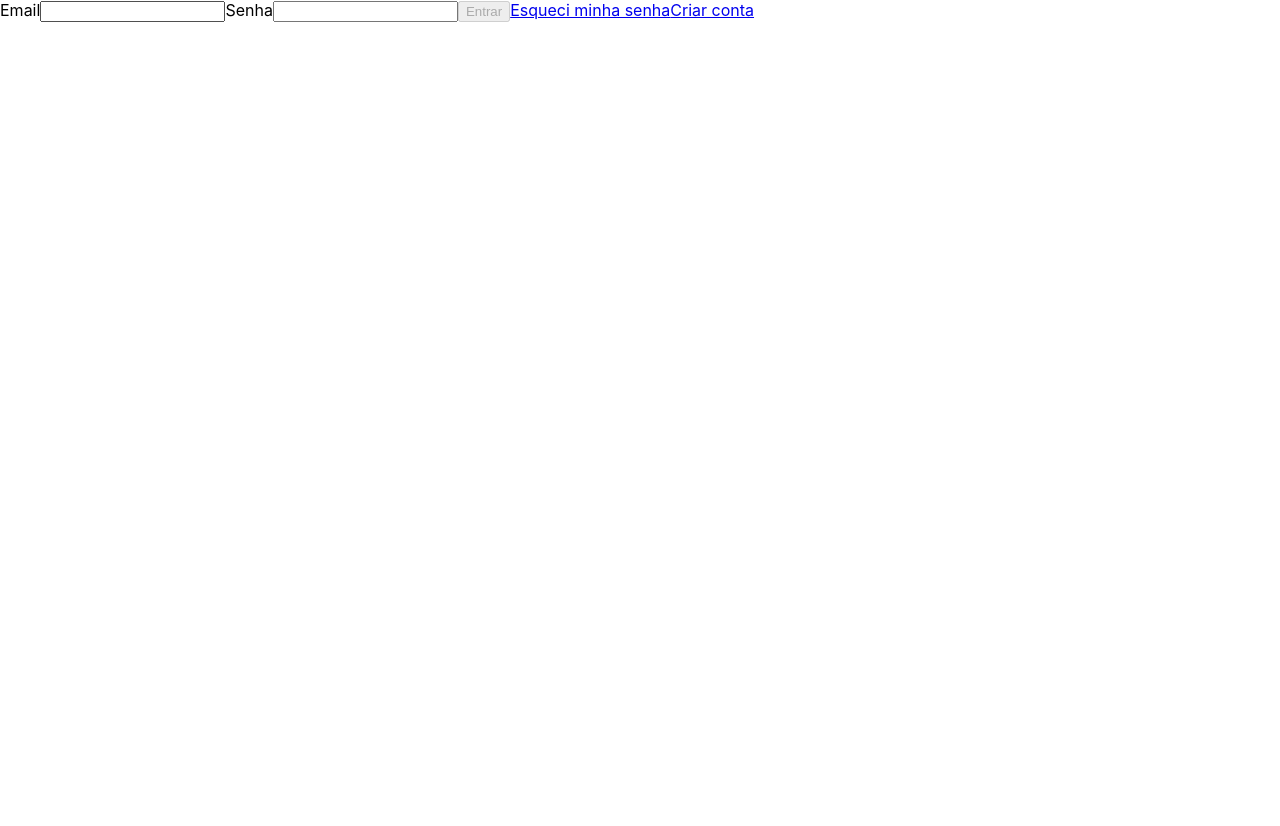
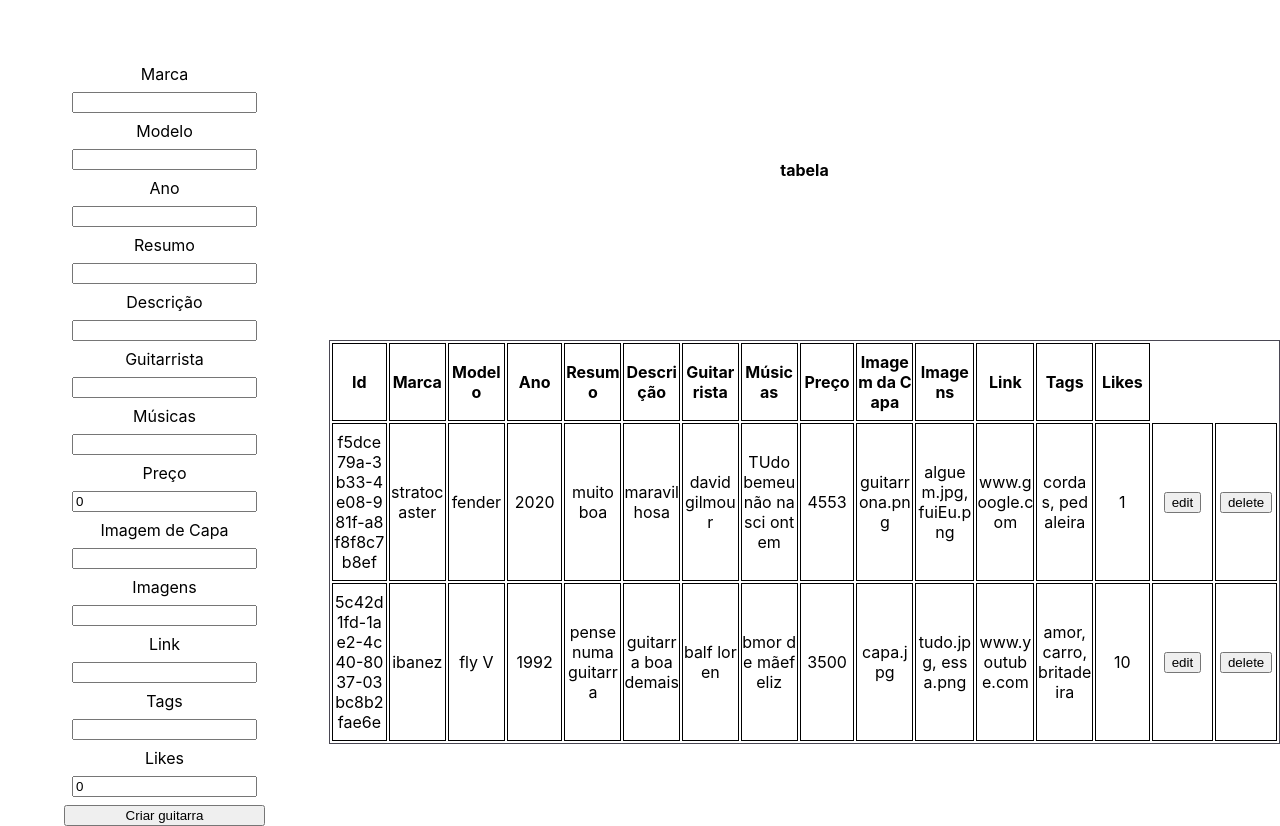
Before and after one commit to AntenorZapata/guitar-app, a React (Create React App) app in the folder client/: page /admin in a window 1280 px wide. Before the commit this address led to /login. Before the commit the page ends 800 px from the top, so only its background shows below. Built offline with nearby package versions, Linux system fonts and the light colour scheme.

Commit message:
fix: update the sort function to handle array fields

```diff
--- a/client/src/App.jsx
+++ b/client/src/App.jsx
@@ -71,7 +71,7 @@ export default function App() {
               <Details {...props} />
             )}
           />
-          <PrivateRoute path="/admin" component={AdminPainel} />
+          <Route path="/admin" component={AdminPainel} />
           <PrivateRoute path="*" component={Login} />
         </Switch>
       </Router>
--- a/client/src/components/form/Form.jsx
+++ b/client/src/components/form/Form.jsx
@@ -34,8 +34,8 @@ export default function form() {
       summary: 'muito boa',
       description: 'maravilhosa',
       player: 'david gilmour',
-      songs: 'TUdo bem, eu não nasci ontem',
-      price: 1999,
+      songs: ['TUdo bem', 'eu não nasci ontem'],
+      price: 4553,
       imageCover: 'guitarrona.png',
       images: 'alguem.jpg, fuiEu.png',
       link: 'www.google.com',
@@ -46,21 +46,22 @@ export default function form() {
       id: uuidv4(),
       brand: 'ibanez',
       model: 'fly V',
-      year: 1990,
+      year: 1992,
       description: 'pense numa guitarra',
       summary: 'guitarra boa demais',
-      player: 'ralf loren',
-      songs: 'Amor de mãe, feliz',
-      price: 4500,
+      player: 'balf loren',
+      songs: ['bmor de mãe', 'feliz'],
+      price: 3500,
       imageCover: 'capa.jpg',
       images: 'tudo.jpg, essa.png',
       link: 'www.youtube.com',
       tags: 'amor, carro, britadeira',
       likeCount: 10,
     },
+
   ]);
   const [state, setState] = useState(initialState);
-  const [order, setOrder] = useState(false);
+  const [order, setOrder] = useState(true);
 
   const handleValue = ({ target }) => {
     const { name } = target;
@@ -74,12 +75,13 @@ export default function form() {
 
   const handleSubmit = (e) => {
     e.preventDefault();
+
     const guitar = guitarTable.find((gt) => gt.id === state.id);
     let newState = [];
     if (guitar) newState = guitarTable.filter((el) => el !== guitar);
     const id = uuidv4();
-    setGuitarTable((prev, _props) => (!guitar ? [...prev, { id, ...state }]
-      : [{ id, ...state }, ...newState]));
+    setGuitarTable((prev, _props) => (!guitar
+      ? [...prev, { id, ...state }] : [{ id, ...state }, ...newState]));
     // dispatch(createGuitarData(state));
   };
 
@@ -111,20 +113,21 @@ export default function form() {
     if (mySubString === 'id') return null;
 
     if (numbers.includes(mySubString)) {
-      newState = [...guitarTable]
-        .sort((a, b) => {
-          if (a[mySubString] > b[mySubString]) {
-            return parseInt(b[mySubString], 10) - parseInt(a[mySubString], 10);
-          }
-          return parseInt(a[mySubString], 10) - parseInt(b[mySubString], 10);
-        });
+      newState = [...guitarTable].sort((a, b) => {
+        if (order) {
+          return +a[mySubString] - +b[mySubString];
+        }
+        return +b[mySubString] - +a[mySubString];
+      });
     } else {
       newState = [...guitarTable].sort((a, b) => {
-        const valueA = a[mySubString].toUpperCase();
-        const valueB = b[mySubString].toUpperCase();
+        const valueA = Array.isArray(a[mySubString])
+          ? a[mySubString].join('').toUpperCase() : a[mySubString].toUpperCase();
+        const valueB = Array.isArray(b[mySubString])
+          ? b[mySubString].join('').toUpperCase() : b[mySubString].toUpperCase();
 
-        if (valueA < valueB) return order ? -1 : 1;
-        if (valueA > valueB) return !order ? 1 : -1;
+        if (valueA < valueB) return order ? 1 : -1;
+        if (valueA > valueB) return order ? -1 : 1;
         return 0;
       });
     }
@@ -133,7 +136,7 @@ export default function form() {
 
   useEffect(() => {
     setOrder(!order);
-  }, []);
+  }, [guitarTable]);
 
   return (
     <div className="form-table">
--- a/client/src/components/table/GuitarTable.jsx
+++ b/client/src/components/table/GuitarTable.jsx
@@ -36,8 +36,9 @@ function GuitarTable({
             const arr = Object.values(gt);
             return (
               <tr key={gt.id}>
-                {arr.map((el) => (
-                  <td key={el}>{el}</td>
+                {arr.map((el, index) => (
+                  // eslint-disable-next-line react/no-array-index-key
+                  <td key={index}>{el}</td>
                 ))}
                 <td>
                   <button onClick={() => handleEditTable(gt.id)} type="button">
```
